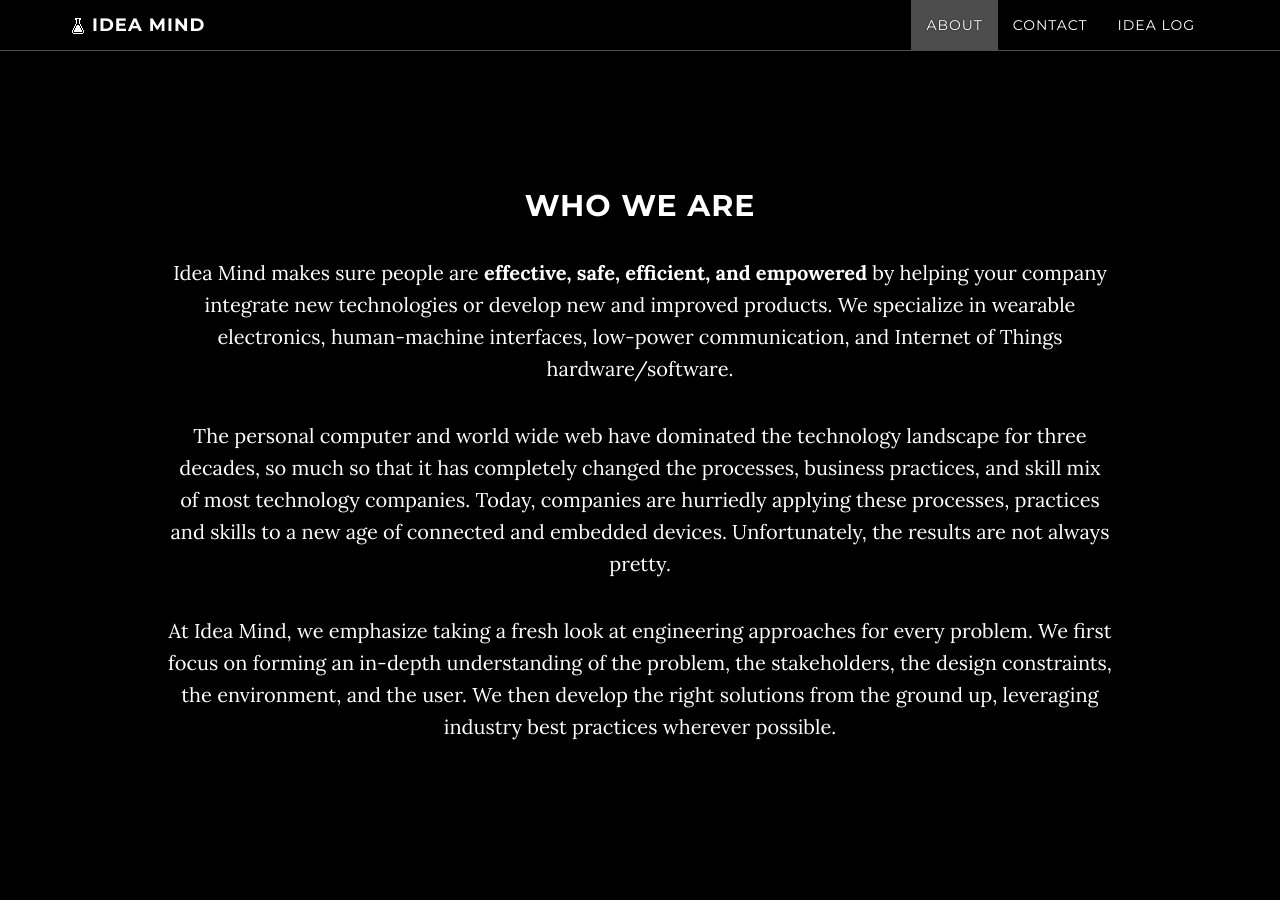
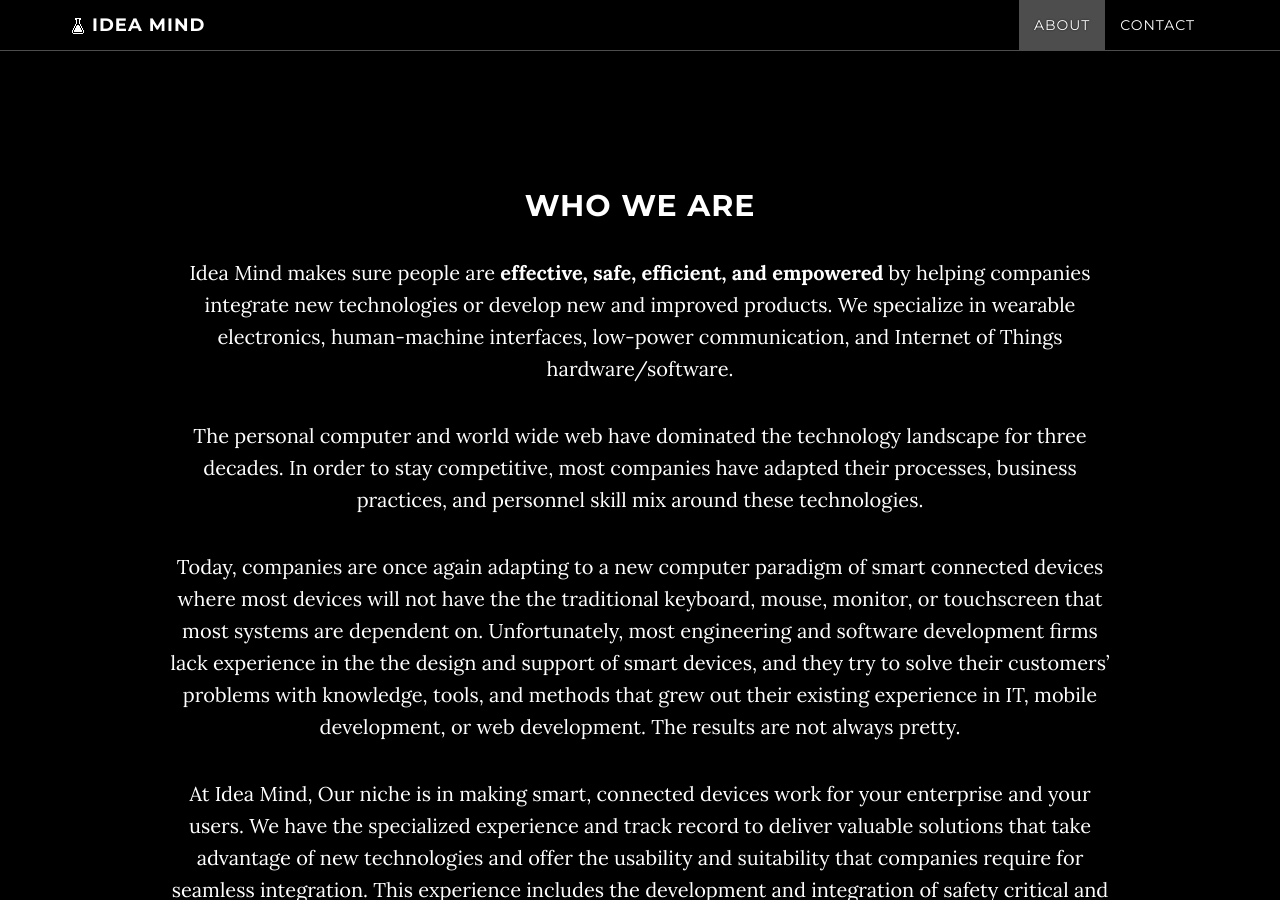
Before and after one commit to IdeaMind/ideamind.github.io, a Jekyll site: the page built from index.html, in a window 1280 px wide and 900 px high, scrolled down 961 px. Built offline with Jekyll 4.4.1, drawn with Linux system fonts in a browser that asks for light colours; nearby versions of some CDN libraries; comment, search, counter and statistics services are not loaded; some of the changed text lies outside the part shown.

Commit message:
removed blog for now with change to navigation.html and improved the about section

```diff
--- a/_includes/navigation.html
+++ b/_includes/navigation.html
@@ -31,9 +31,9 @@
               <a class="page-scroll" href="#{{ p[1] }}"> {{p[0]}} </a>
             </li>
           {% endfor %}
-          <li>
+          <!--<li>
             <a href="{{site.baseurl}}/blog/"> Idea Log </a>
-          </li>
+          </li> -->
 
         {% else %}
           <!-- Blog, Post, Tag and Error pages -->
--- a/about.html
+++ b/about.html
@@ -7,8 +7,12 @@ title: About
 
 
 
-Idea Mind makes sure people are <strong>effective, safe, efficient, and empowered</strong> by helping your company integrate new technologies or develop new and improved products. We specialize in wearable electronics, human-machine interfaces, low-power communication, and Internet of Things hardware/software.
+Idea Mind makes sure people are <strong>effective, safe, efficient, and empowered</strong> by helping companies integrate new technologies or develop new and improved products. We specialize in wearable electronics, human-machine interfaces, low-power communication, and Internet of Things hardware/software.
 
-The personal computer and world wide web have dominated the technology landscape for three decades, so much so that it has completely changed the processes, business practices, and skill mix of most technology companies. Today, companies are hurriedly applying these processes, practices and skills to a new age of connected and embedded devices. Unfortunately, the results are not always pretty.
+The personal computer and world wide web have dominated the technology landscape for three decades. In order to stay competitive, most companies have adapted their processes, business practices, and personnel skill mix around these technologies.
 
-At Idea Mind, we emphasize taking a fresh look at engineering approaches for every problem. We first focus on forming an in-depth understanding of the problem, the stakeholders, the design constraints, the environment, and the user. We then develop the right solutions from the ground up, leveraging industry best practices wherever possible.
+Today, companies are once again adapting to a new computer paradigm of smart connected devices where most devices will not have the the traditional keyboard, mouse, monitor, or touchscreen that most systems are dependent on. Unfortunately, most engineering and software development firms lack experience in the the design and support of smart devices, and they try to solve their customers' problems with knowledge, tools, and methods that grew out their existing experience in IT, mobile development, or web development. The results are not always pretty.
+
+At Idea Mind, Our niche is in making smart, connected devices work for your enterprise and your users. We have the specialized experience and track record to deliver valuable solutions that take advantage of new technologies and offer the usability and suitability that companies require for seamless integration. This experience includes the development and integration of safety critical and mission critical systems.
+
+Our approach emphasizes taking a fresh look at all technical approaches to every problem. We first focus on forming an in-depth understanding of the problem, the stakeholders, the design constraints, the environment, and the user. We then develop the right solutions from the ground up, leveraging industry best practices wherever possible.
```
